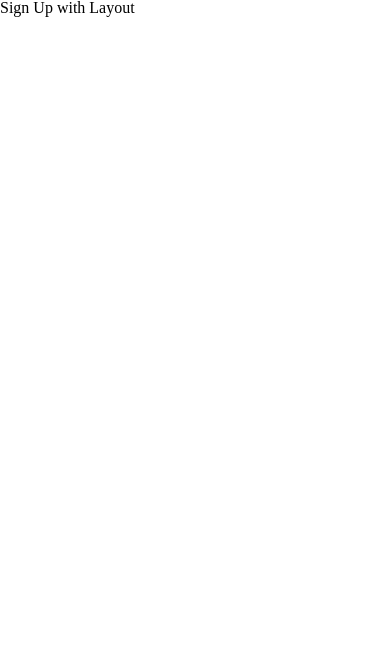
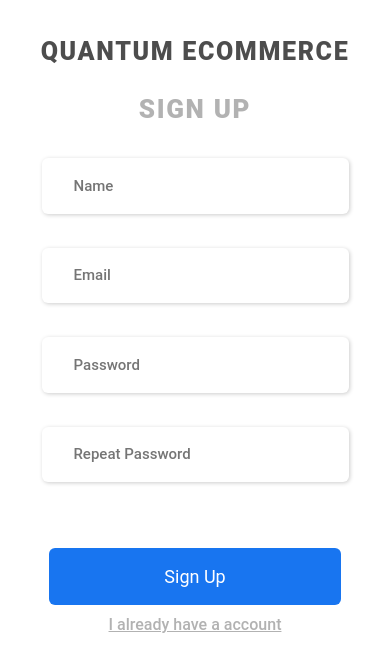
Before and after one commit to RafaelGoulartB/next-ecommerce, a Next.js app: page /signup in a window 390 px wide. Shown: the top 672 px of the page. Built offline with nearby package versions, Linux system fonts and the light colour scheme.

Commit message:
feat(pages): auth pages html, css
Add the login and sign up page just with html and css

```diff
--- a/components/Layout.js
+++ b/components/Layout.js
@@ -10,7 +10,14 @@ export default function Layout(props) {
 
       <main>{props.children}</main>
 
-      <style jsx>{``}</style>
+      <style jsx>{`
+        main {
+          display: flex;
+          background-color: "#FAFAFA";
+          align-items: center;
+          justify-content: center;
+        }
+      `}</style>
     </div>
   );
 }
--- /dev/null
+++ b/pages/Auth-form.module.css
@@ -0,0 +1,155 @@
+.loginContainer {
+  width: 60vw;
+  margin-top: 10%;
+  display: flex;
+  flex-direction: column;
+  align-items: center;
+}
+.loginContainer .title {
+  color: #4d4d4d;
+  font-size: 38px;
+  text-transform: uppercase;
+  font-weight: 1000;
+  letter-spacing: 1.65px;
+  -webkit-letter-spacing: 1.65px;
+  margin-bottom: 32px;
+}
+.loginContainer form {
+  width: 100%;
+  display: flex;
+  flex-direction: column;
+  align-items: center;
+}
+.loginContainer form .formTitle {
+  font-size: 38px;
+  font-weight: 1000;
+  letter-spacing: 1.65px;
+  color: #b2b2b2;
+  text-transform: uppercase;
+  margin-bottom: 84px;
+}
+.loginContainer form .inputs {
+  width: 100%;
+  display: flex;
+  flex-direction: column;
+}
+.loginContainer form .inputRow {
+  width: 100%;
+  display: flex;
+  flex-direction: row;
+  justify-content: space-between;
+}
+.loginContainer form .inputs input {
+  width: 100%;
+  font-size: 15px;
+  margin-bottom: 34px;
+  color: #4d4d4d;
+  font-weight: 500;
+  border: none;
+  border-radius: 6px;
+  background-color: #ffffff;
+  box-shadow: 1px 1px 4px rgba(0, 0, 0, 0.2);
+  padding-bottom: 1.25em;
+  padding-top: 1.25em;
+  padding-left: 32px;
+}
+.loginContainer form .inputs .inputRow input {
+  width: 44%;
+  font-size: 15px;
+  margin-bottom: 34px;
+  color: #4d4d4d;
+  font-weight: 500;
+  border: none;
+  border-radius: 6px;
+  background-color: #ffffff;
+  box-shadow: 1px 1px 4px rgba(0, 0, 0, 0.2);
+  padding-bottom: 1.25em;
+  padding-top: 1.25em;
+  padding-left: 32px;
+}
+.loginContainer form .inputs input ::placeholder {
+  color: #b2b2b2;
+  opacity: 1; /* Firefox */
+}
+.loginContainer form .inputs .input :-ms-input-placeholder {
+  /* Internet Explorer 10-11 */
+  color: #b2b2b2;
+}
+.loginContainer form .inputs input ::-ms-input-placeholder {
+  /* Microsoft Edge */
+  color: #b2b2b2;
+}
+.loginContainer form button {
+  margin-top: 32px;
+  background-color: #1875f0;
+  color: #ffffff;
+  border: none;
+  width: 50%;
+  font-size: 18px;
+  border-radius: 6px;
+  padding-bottom: 1em;
+  padding-top: 1em;
+  align-self: center;
+}
+.loginContainer form .switchForm {
+  color: #b2b2b2;
+  margin-top: 12px;
+  font-weight: 500;
+}
+@media (min-width: 1400px) {
+  .loginContainer {
+    width: 840px;
+    margin-top: 5%;
+  }
+}
+@media (max-width: 1150px) {
+  .loginContainer form .inputs .inputRow input {
+    width: 42%;
+  }
+}
+@media (max-width: 1000px) {
+  .loginContainer .title {
+    width: 95vw;
+    font-size: 36px;
+    text-align: center;
+  }
+  .loginContainer form .formTitle {
+    width: 95vw;
+    font-size: 34px;
+    text-align: center;
+  }
+  .loginContainer form .inputs .inputRow {
+    align-items: center;
+    flex-direction: column;
+  }
+  .loginContainer form .inputs .inputRow input {
+    width: 70vw;
+  }
+  .loginContainer form .inputs input {
+    width: 80%;
+    align-self: center;
+  }
+  .loginContainer form button {
+    align-self: center;
+    width: 80%;
+  }
+}
+@media (max-width: 800px) {
+  .loginContainer .title {
+    width: 95vw;
+    font-size: 25px;
+    text-align: center;
+  }
+  .loginContainer form .formTitle {
+    width: 95vw;
+    font-size: 26px;
+    text-align: center;
+    margin-bottom: 36px;
+  }
+  .loginContainer form .inputs input {
+    width: 75vw;
+  }
+  .loginContainer form button {
+    width: 75vw;
+  }
+}
--- a/pages/signup.js
+++ b/pages/signup.js
@@ -1,12 +1,66 @@
-import Head from "next/head";
+import { useState } from "react";
+import Link from "next/link";
 import Layout from "../components/Layout";
+import userApi from "../services/user-api";
+import styles from './Auth-form.module.css';
+
 
 export default function SignUp() {
+  const [name, setName] = useState("");
+  const [email, setEmail] = useState("");
+  const [password, setPassword] = useState("");
+  const [confirm_password, setConfirm_password] = useState("");
+
+  async function handleSubmit(e) {
+    e.preventDefault();
+    console.log("Form submited");
+  }
+
   return (
     <Layout title="Sign Up">
-      <div>
-        <h1>Sign Up with Layout</h1>
-        <style jsx>{``}</style>
+      <div className={styles.loginContainer}>
+        <h1 className={styles.title}>quantum ecommerce</h1>
+        <form onSubmit={handleSubmit}>
+          <h3 className={styles.formTitle}>sign up</h3>
+          <div className={styles.inputs}>
+            <div className={styles.inputRow}>
+              <input
+                type="text"
+                name="name"
+                placeholder="Name"
+                onChange={(e) => setName(e.target.value)}
+                value={name}
+              />
+              <input
+                type="email"
+                name="email"
+                placeholder="Email"
+                onChange={(e) => setEmail(e.target.value)}
+                value={email}
+              />
+            </div>
+            <div className={styles.inputRow}>
+              <input
+                type="password"
+                name="password"
+                placeholder="Password"
+                onChange={(e) => setPassword(e.target.value)}
+                value={password}
+              />
+              <input
+                type="password"
+                name="confirm_password"
+                placeholder="Repeat Password"
+                onChange={(e) => setConfirm_password(e.target.value)}
+                value={confirm_password}
+              />
+            </div>
+          </div>
+          <button type="submit">Sign Up</button>
+          <Link href="/login">
+            <a className={styles.switchForm}>I already have a account</a>
+          </Link>
+        </form>
       </div>
     </Layout>
   );
--- a/public/reset.css
+++ b/public/reset.css
@@ -41,3 +41,9 @@ table {
 	border-collapse: collapse;
 	border-spacing: 0;
 }
+
+@import url('https://fonts.googleapis.com/css2?family=Roboto:wght@400;500;700;900&display=swap');
+
+* {
+	font-family: 'Roboto', sans-serif;
+}
```
Also changed, not shown: pages/login.js (+37 -4 lines).
